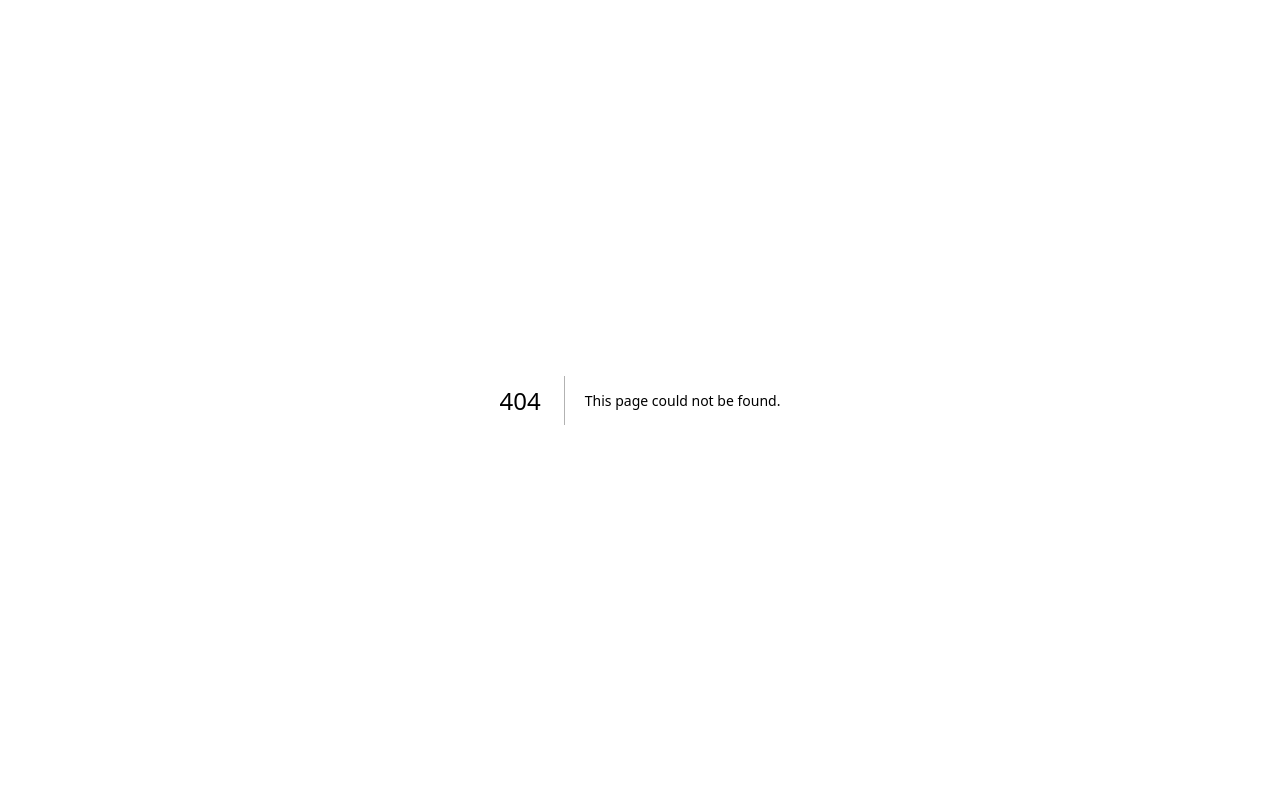
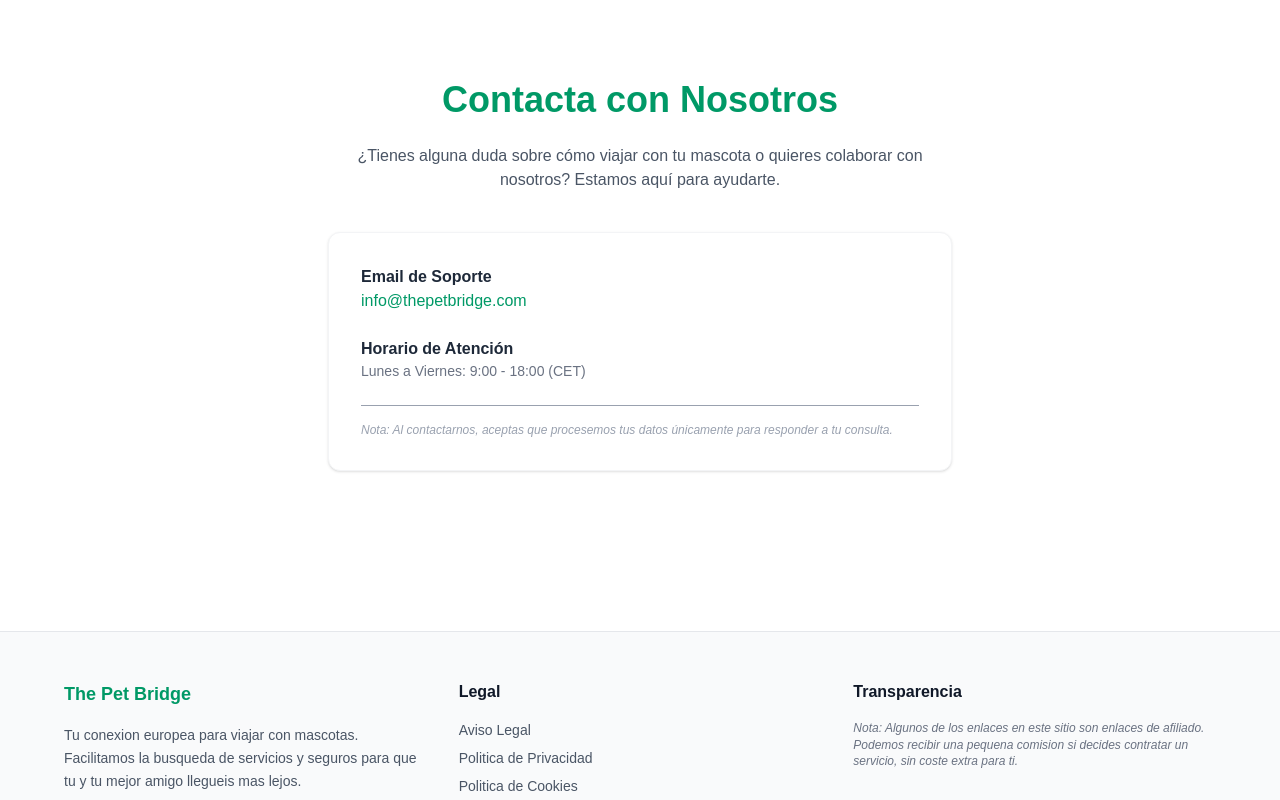
Before and after one commit to eduardochapellin1-debug/thepetbridge, a Next.js app: page /contacto in a window 1280 px wide. Before the commit this address had no page. Shown: the top 800 px of the page. Built offline with nearby package versions, Linux system fonts and the light colour scheme.

Commit message:
Añadidas páginas legales y de contacto para AdSense

```diff
--- /dev/null
+++ b/app/contacto/page.tsx
@@ -0,0 +1,27 @@
+import React from 'react';
+
+export default function Contacto() {
+  return (
+    <div className="max-w-2xl mx-auto py-20 px-6">
+      <h1 className="text-4xl font-bold text-emerald-600 mb-6 text-center">Contacta con Nosotros</h1>
+      <p className="text-center text-gray-600 mb-10">
+        ¿Tienes alguna duda sobre cómo viajar con tu mascota o quieres colaborar con nosotros? Estamos aquí para ayudarte.
+      </p>
+      <div className="bg-white p-8 rounded-xl shadow-sm border border-gray-100">
+        <div className="space-y-6">
+          <div>
+            <h3 className="font-semibold text-gray-800">Email de Soporte</h3>
+            <p className="text-emerald-600 font-medium">info@thepetbridge.com</p>
+          </div>
+          <div>
+            <h3 className="font-semibold text-gray-800">Horario de Atención</h3>
+            <p className="text-gray-500 text-sm">Lunes a Viernes: 9:00 - 18:00 (CET)</p>
+          </div>
+          <p className="text-xs text-gray-400 italic pt-4 border-t">
+            Nota: Al contactarnos, aceptas que procesemos tus datos únicamente para responder a tu consulta.
+          </p>
+        </div>
+      </div>
+    </div>
+  );
+}
```
Also changed, not shown: app/about/page.tsx (added).
